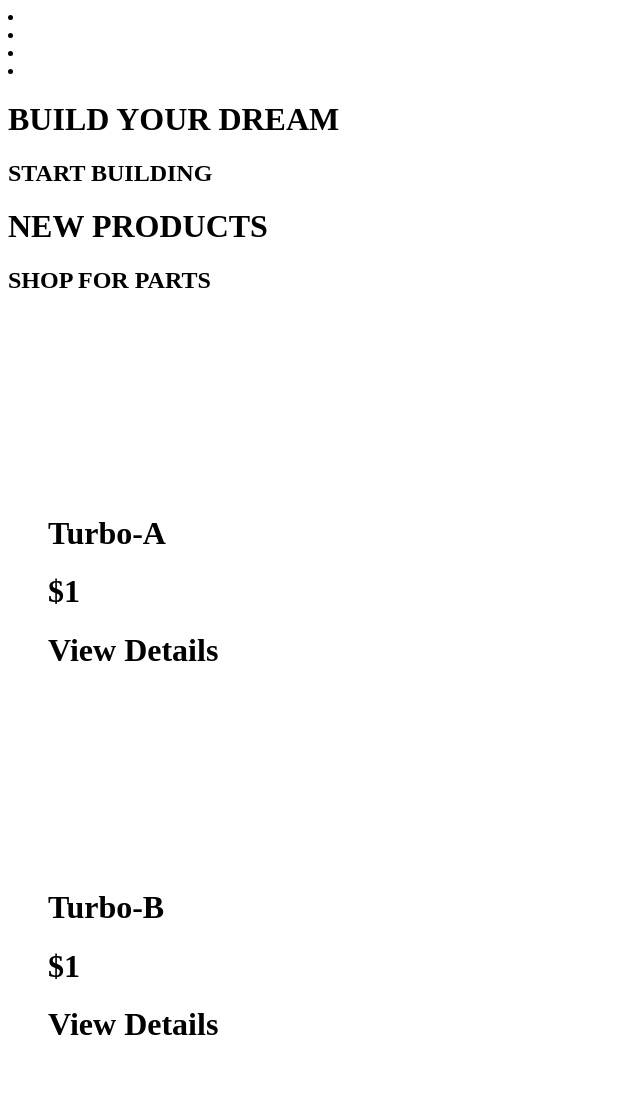
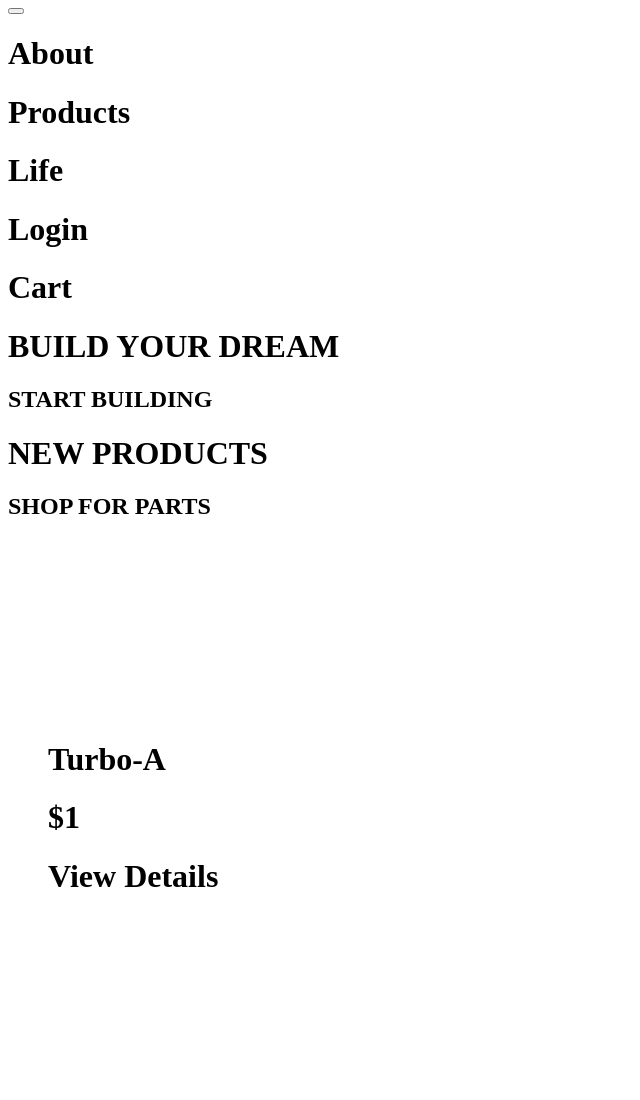
Before and after one commit to sbrycebarker/barkerperformance, a website: page public/html/main.html in a window 1280 px wide. Shown: the top 1100 px of the page, without its empty margins (0-640 px from the left). Drawn offline with Linux system fonts and the light colour scheme.

Commit message:
sidebars

```diff
--- a/public/css/laptop.css
+++ b/public/css/laptop.css
@@ -199,6 +199,14 @@ header {
   flex-direction: column;
   justify-content: center;
   text-align: center;
+}
+
+.cart-side {
+  display: none;
+}
+
+.menuitem {
+  display: none;
 }
 
 #hero {
--- a/public/html/main.html
+++ b/public/html/main.html
@@ -1,11 +1,28 @@
 <title>Build your dream...</title>
 
 <main>
+  <div id="cart-side" class="cart-side">
+    <div class="cartlist"></div>
+    <div class="total">
+      <button class="viewcart"></button>
+    </div>
+  </div>
   <div id="sidebar" class="sidebar">
-    <li class="mobilemen"></li>
-    <li class="mobilemen"></li>
-    <li class="mobilemen"></li>
-    <li class="mobilemen"></li>
+    <div class="menuitem">
+      <h1>About</h1>
+    </div>
+    <div class="menuitem">
+      <h1>Products</h1>
+    </div>
+    <div class="menuitem">
+      <h1>Life</h1>
+    </div>
+    <div class="menuitem">
+      <h1>Login</h1>
+    </div>
+    <div class="menuitem" style="border-bottom: none">
+      <h1>Cart</h1>
+    </div>
   </div>
   <div id="hero"class="section">
 
--- a/public/js/mainCtrl.js
+++ b/public/js/mainCtrl.js
@@ -41,7 +41,7 @@ angular.module('app').controller('mainCtrl', function($scope, service, $state, $
       var sidebar = document.getElementById('sidebar');
       if (sidebar.style.width == '0px' || sidebar.style.width == 0 ) {
         console.log('OPEN')
-      sidebar.style.width = '400px'
+      sidebar.style.width = '100%'
     } else {
       sidebar.style.width = '0px';
     }
```
Also changed, not shown: public/css/mobile.css (+5 -3 lines).
